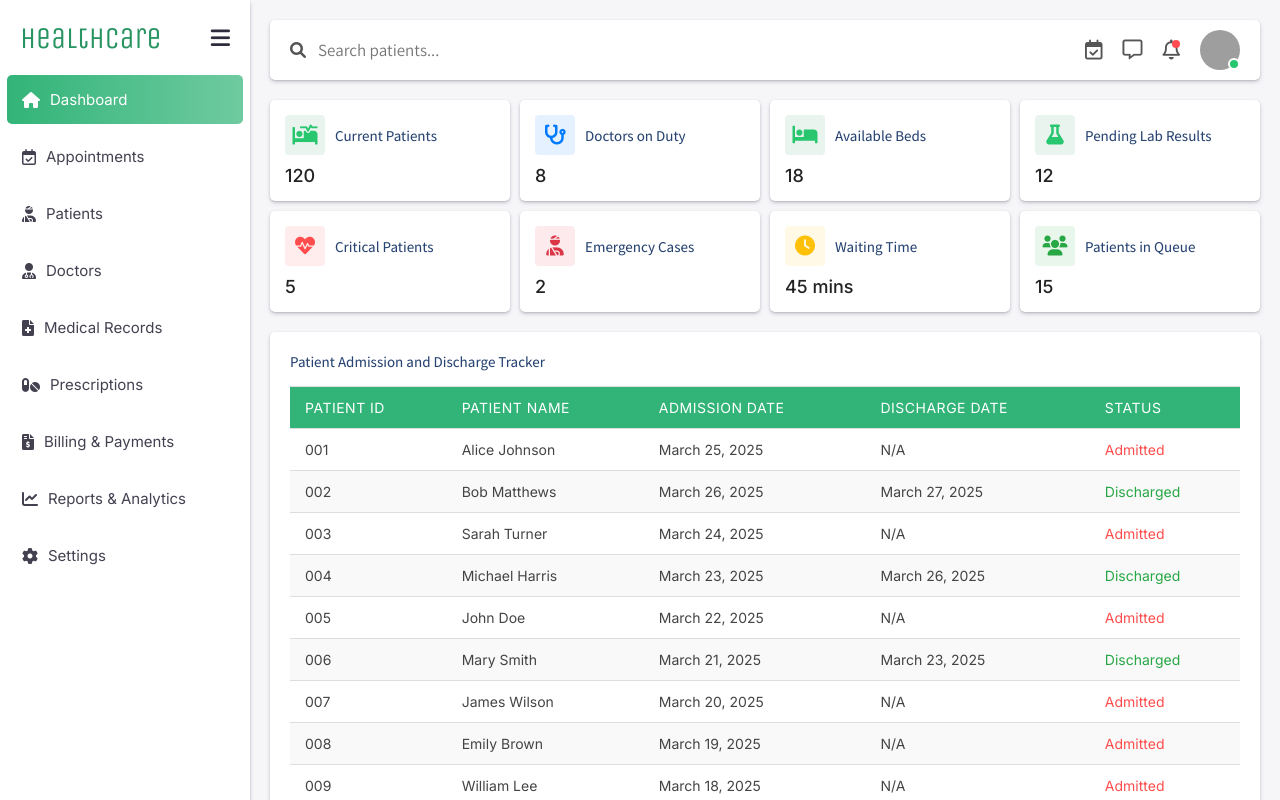
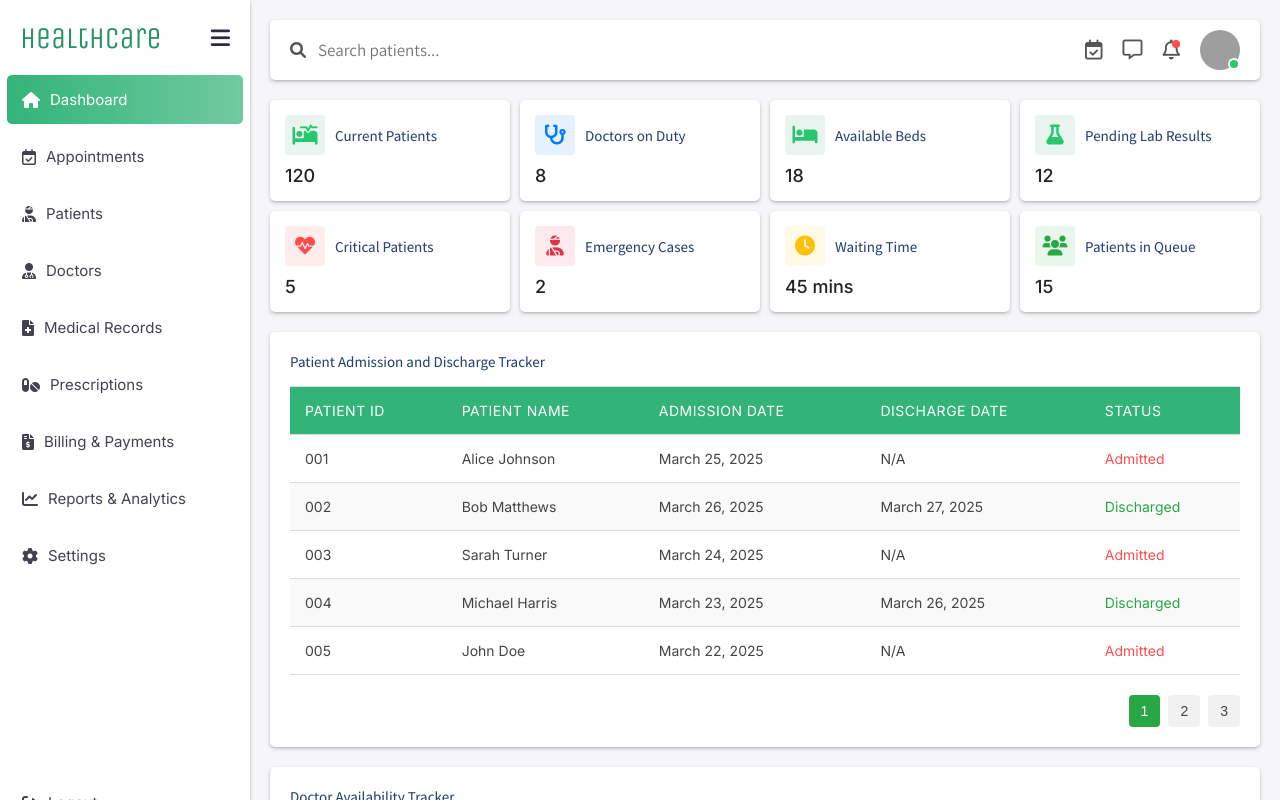
Before and after one commit to joseph-johnson27001/healthcare-dashboard, a Vue app: page / in a window 1280 px wide. Shown: the top 800 px of the page. Built offline with nearby package versions, Linux system fonts and the light colour scheme; grey boxes are pictures that could not be loaded.

Commit message:
Table pagination

```diff
--- a/src/components/Tables/PatientAdmissionTable.vue
+++ b/src/components/Tables/PatientAdmissionTable.vue
@@ -12,7 +12,7 @@
       </thead>
       <tbody>
         <tr
-          v-for="(patient, index) in patients"
+          v-for="(patient, index) in paginatedPatients"
           :key="index"
           :class="{ 'hover-row': true }"
         >
@@ -31,6 +31,22 @@
         </tr>
       </tbody>
     </table>
+
+    <!-- Pagination Controls -->
+    <div class="pagination">
+      <!-- Page Numbers -->
+      <div class="page-numbers">
+        <button
+          v-for="pageNumber in totalPages"
+          :key="pageNumber"
+          :class="{ 'active-page': currentPage === pageNumber }"
+          @click="goToPage(pageNumber)"
+          class="pagination-button"
+        >
+          {{ pageNumber }}
+        </button>
+      </div>
+    </div>
   </div>
 </template>
 
@@ -40,6 +56,29 @@ export default {
     patients: {
       type: Array,
       required: true,
+    },
+  },
+  data() {
+    return {
+      currentPage: 1,
+      itemsPerPage: 5,
+    };
+  },
+  computed: {
+    totalPages() {
+      return Math.ceil(this.patients.length / this.itemsPerPage);
+    },
+    paginatedPatients() {
+      const start = (this.currentPage - 1) * this.itemsPerPage;
+      const end = start + this.itemsPerPage;
+      return this.patients.slice(start, end);
+    },
+  },
+  methods: {
+    goToPage(pageNumber) {
+      if (pageNumber >= 1 && pageNumber <= this.totalPages) {
+        this.currentPage = pageNumber;
+      }
     },
   },
 };
@@ -58,7 +97,7 @@ table {
 
 th,
 td {
-  padding: 12px 15px;
+  padding: 15px;
   border-left: none;
   border-right: none;
   text-align: left;
@@ -92,4 +131,47 @@ tr:hover {
 .hover-row:hover td {
   background-color: #f0f0f1;
 }
+
+.pagination {
+  display: flex;
+  justify-content: flex-end;
+  align-items: center;
+  margin-top: 20px;
+  gap: 10px;
+}
+
+.pagination-button {
+  background-color: #28a745;
+  color: white;
+  border: none;
+  padding: 8px 12px;
+  font-size: 14px;
+  cursor: pointer;
+  border-radius: 4px;
+}
+
+.pagination-button:disabled {
+  background-color: #ddd;
+  cursor: not-allowed;
+}
+
+.page-numbers {
+  display: flex;
+  gap: 8px;
+}
+
+.page-numbers button {
+  background-color: #f1f1f1;
+  color: #444;
+  border: none;
+  padding: 8px 12px;
+  font-size: 14px;
+  cursor: pointer;
+  border-radius: 4px;
+}
+
+.page-numbers button.active-page {
+  background-color: #28a745;
+  color: white;
+}
 </style>
```
